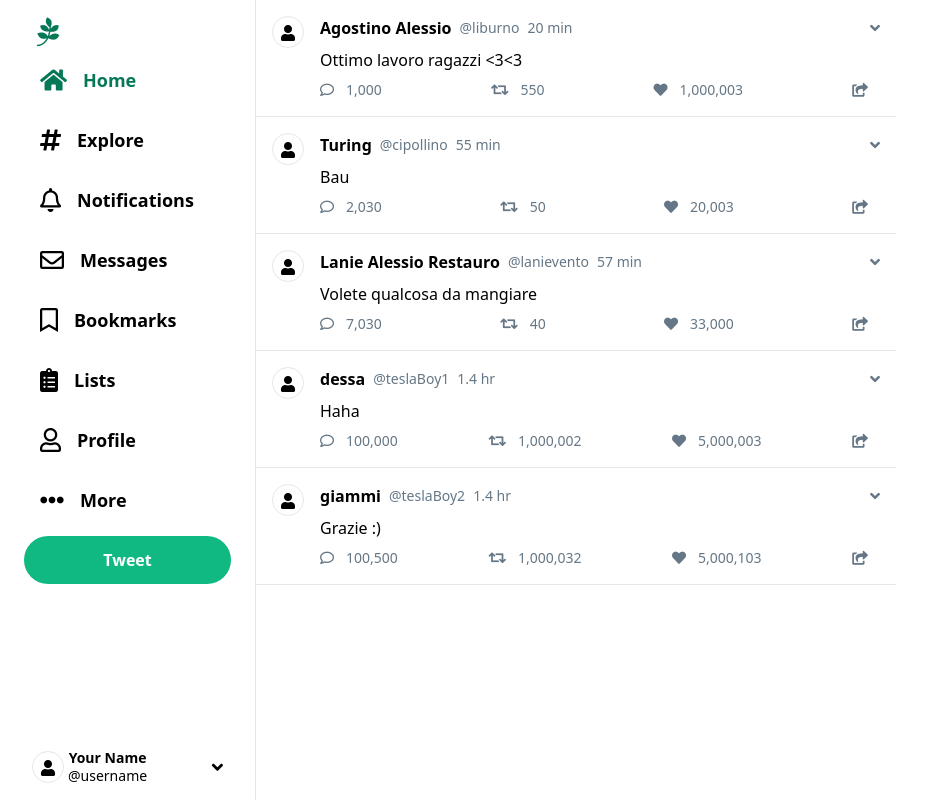
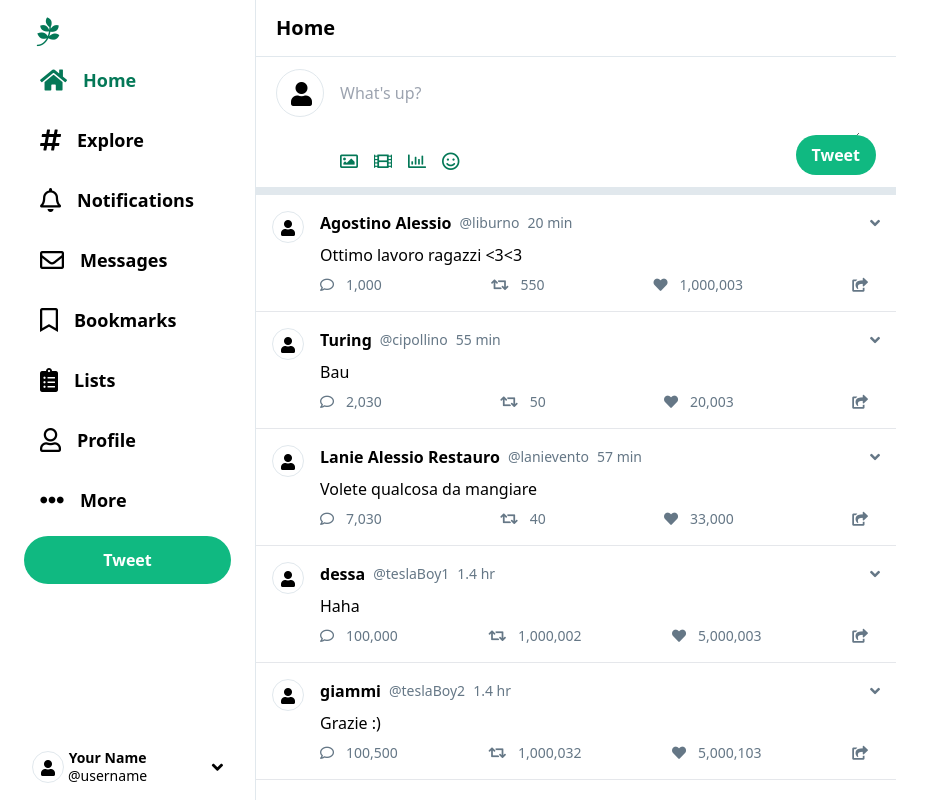
Before and after one commit to gianmarcoalessio/treeter, a Vue app: page / in a window 1280 px wide. Shown: the whole page, without its empty margins (0-935 px from the left). Built offline with nearby package versions, Linux system fonts and the light colour scheme.

Commit message:
lavorato su tritta,trittaBottom quindi completato colonna centrale

```diff
--- a/src/comp/main.vue
+++ b/src/comp/main.vue
@@ -10,6 +10,7 @@
         </div>
         <!-- Treets -->
         <div class="w-full md:w-1/2 h-full overflow-y-scroll">
+            <jgTritta />
             <jgTreets />
         </div>
     </div>
@@ -20,6 +21,7 @@
 import jgNavTop from "@comp/navTop.vue"
 import jgNavBottom from "@comp/navBottom.vue"
 import jgTreets from "@comp/treets.vue"
+import jgTritta from "@comp/tritta.vue"
 
 export default {
 
@@ -27,6 +29,7 @@ export default {
         jgNavTop,
         jgNavBottom,
         jgTreets,
+        jgTritta,
     },
 
 }
--- a/src/comp/navBottom.vue
+++ b/src/comp/navBottom.vue
@@ -20,7 +20,7 @@
     >
       <button
         @click="dropdown = false"
-        class="p-3 flex items-center w-full hover:bg-lightest p-2 focus:outline-none"
+        class=" flex items-center w-full hover:bg-lightest p-2 focus:outline-none"
       >
         <i
           class="fas fa-user w-8 h-8 pt-2 rounded-full border border-lighter"
--- /dev/null
+++ b/src/comp/tritta.vue
@@ -0,0 +1,60 @@
+<template>
+  <div
+    class="px-5 py-3 border-b border-lighter flex items-center justify-between"
+  >
+    <h1 class="text-xl font-bold">Home</h1>
+    <i class="fas fa-tree text-2xl font-medium text-darkgreen"></i>
+  </div>
+  <div class="px-5 py-3 border-b-8 border-lighter flex">
+    <div class="flex-none">  <!-- NOTA: a cosa serve il flex-none -->
+      <i class="fas fa-user flex-none w-12 h-12 pt-2 pl-3.5 text-2xl rounded-full border border-lighter"></i>
+    </div>
+    <form v-on:submit.prevent="addNewTweet" class="w-full px-4 relative">
+      <textarea
+        v-model="tweet.content"
+        placeholder="What's up?"
+        class="mt-3 pb-3 w-full focus:outline-none"
+      />
+      <div class="flex items-center">
+        <jgTrittaBottom :icons="icons" />
+        <!--<i class="text-lg text-blue mr-4 far fa-image"></i>
+        <i class="text-lg text-blue mr-4 fas fa-film"></i>
+        <i class="text-lg text-blue mr-4 far fa-chart-bar"></i>
+        <i class="text-lg text-blue mr-4 far fa-smile"></i>-->
+      </div>
+      <button
+        type="submit"
+        class="h-10 px-4 text-white font-semibold bg-green hover:bg-darkgreen focus:outline-none rounded-full absolute bottom-0 right-0"
+      >
+        Tweet
+      </button>
+    </form>
+  </div>
+</template>
+
+<script>
+import jgTrittaBottom from "@comp/trittaBottom.vue"
+export default {
+    components:{
+        jgTrittaBottom,
+    },
+  data() {
+    return {
+      tweets: [{ content: "It is so nice outside!" }],
+      tweet: { content: "" },
+      icons: ["far fa-image","fas fa-film","far fa-chart-bar","far fa-smile"]
+    };
+  },
+  methods:{
+      addNewTweet () {
+      let newTweet = {
+        content: this.tweet.content
+      };
+      this.tweets.push (newTweet)
+    }
+  }
+};
+</script>
+
+<style>
+</style>
--- /dev/null
+++ b/src/comp/trittaBottom.vue
@@ -0,0 +1,28 @@
+<template>
+  <div v-for="(icon,k) in tailwind" :key="k" class="flex items-center">
+      <i :class="icon"></i>
+  </div>
+</template>
+
+<script>
+export default {
+    props:{
+        icons: {default:[], type:Array},
+    },
+    computed: {
+        tailwind(){
+            let tmp=[];
+            for (var i of this.icons) {
+                tmp.push("text-lg text-darkgreen mr-4 "+i)
+            }
+            return tmp;
+        }
+
+    }
+
+}
+</script>
+
+<style>
+
+</style>
```
